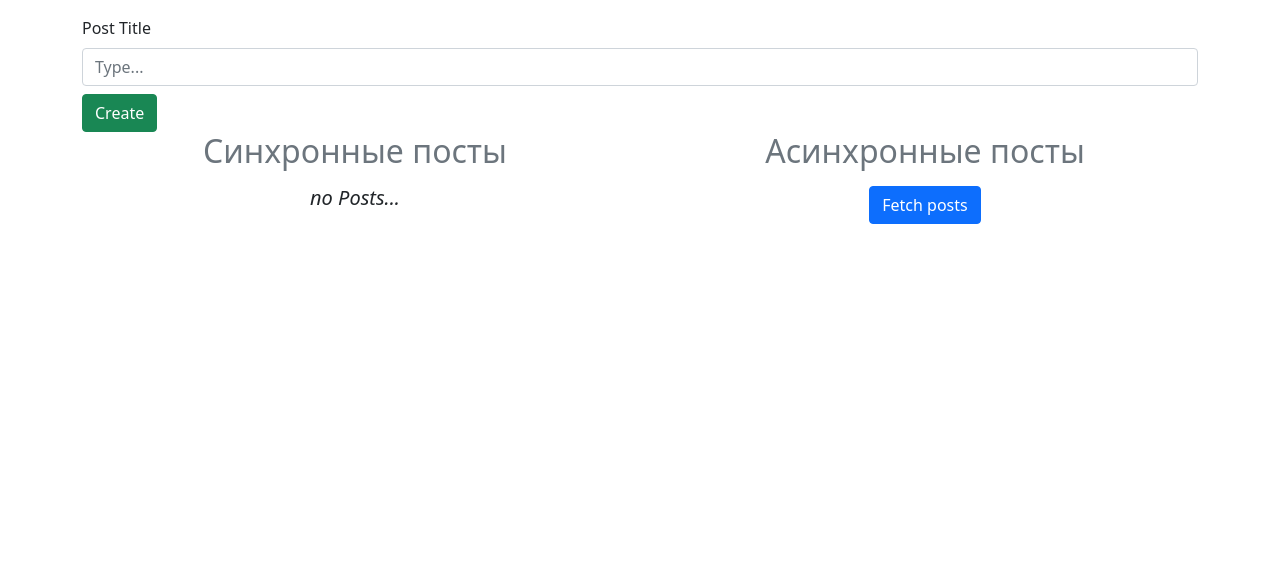
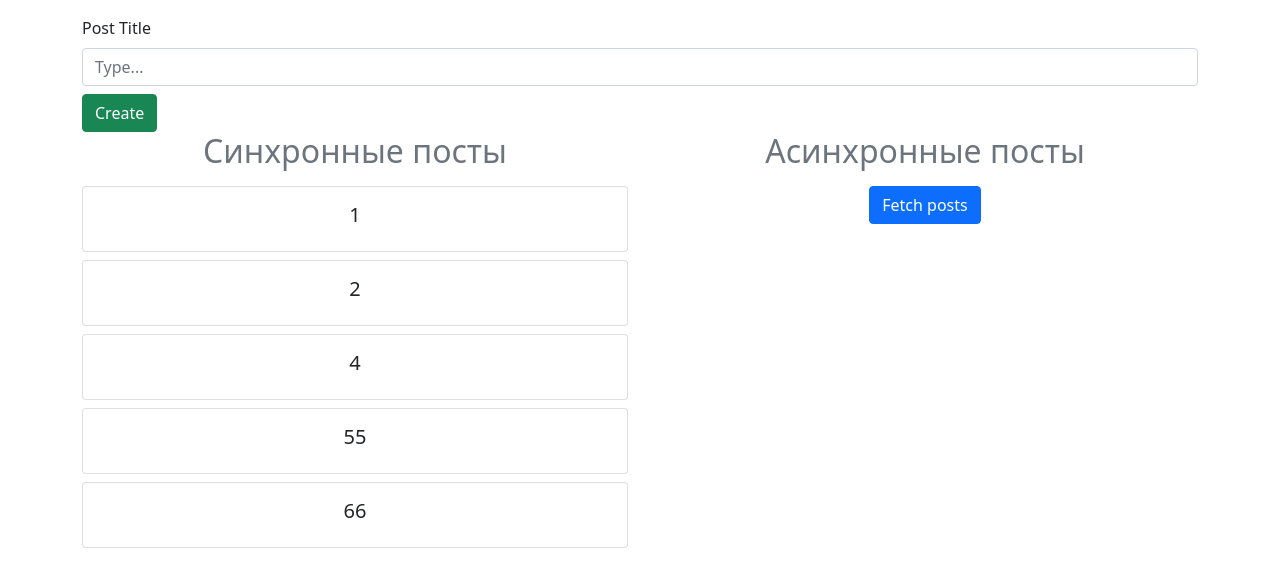
Before and after one commit to yaborodinov/react-redux-saga, a React (Create React App) app: page / in a window 1280 px wide. Shown: the top 584 px of the page. Built offline with nearby package versions, Linux system fonts and the light colour scheme.

Commit message:
added mapDispatchTo Props()

```diff
--- a/src/App.js
+++ b/src/App.js
@@ -13,7 +13,7 @@ function App() {
       <div className="row">
         <div className="col">
           <h2 className='text-muted text-center'>Синхронные посты</h2>
-          <Posts posts={[]}/>
+          <Posts/>
         </div>
         <div className="col">
           <h2 className='text-muted text-center'>Асинхронные посты</h2>
--- a/src/components/Posts.js
+++ b/src/components/Posts.js
@@ -1,14 +1,21 @@
 import React from 'react'
+import { connect } from 'react-redux'
 import Post from './Post'
 
-const Posts = ({posts}) => {
+const Posts = ({syncPosts}) => {
 	return(
 		<div className='text-center mt-3'>
-			{posts.length ===0 ?
+			{syncPosts.length ===0 ?
 			<h3 className='h5'><i>no Posts...</i></h3> :
-			posts.map((post, index) => <Post post={post} key={post+index}/>)}
+			syncPosts.map((post, index) => <Post post={post} key={post+index}/>)}
 		</div>
 	)
 }
 
-export default Posts
+const mapStateToProps = state =>  {   // преобразовывает state в пропсы
+	return{
+		syncPosts: state.posts.posts   // вытягиваем из state массив posts и создаем для него пропс syncPosts
+	}
+}
+
+export default connect(mapStateToProps, null)(Posts)
--- a/src/redux/postsReducer.js
+++ b/src/redux/postsReducer.js
@@ -1,6 +1,6 @@
 const initialState = {
-    posts: [1,2,4,55],
-    fetchedPosts: []
+    posts: [1,2,4,55, 66],
+    fetchedPosts: ['a','b']
 }
 
 export const postsReducer = (state = initialState, action) => {
--- /dev/null
+++ b/src/redux/types.js
@@ -0,0 +1 @@
+export const CREATE_POST = 'POST/CREATE_POST'
```
Also changed, not shown: src/redux/actions.js (added, +11 -0 lines).
